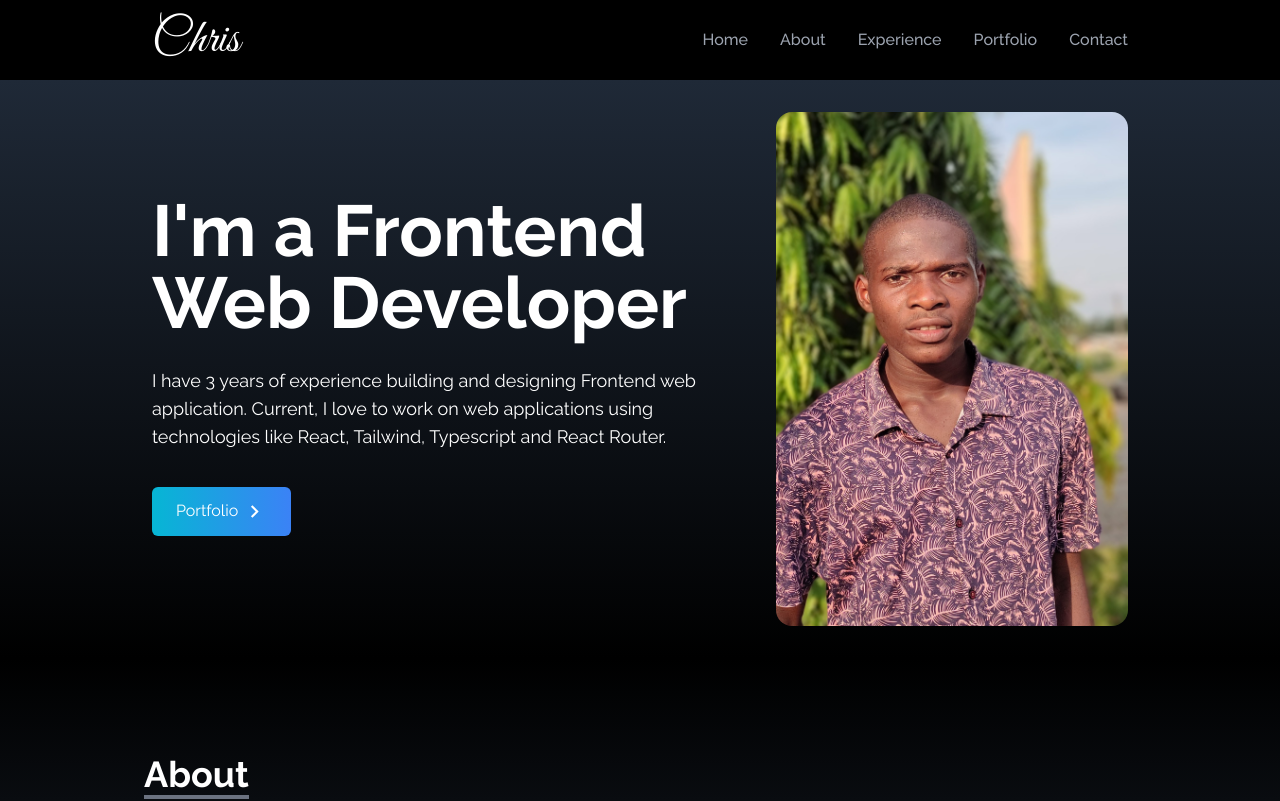
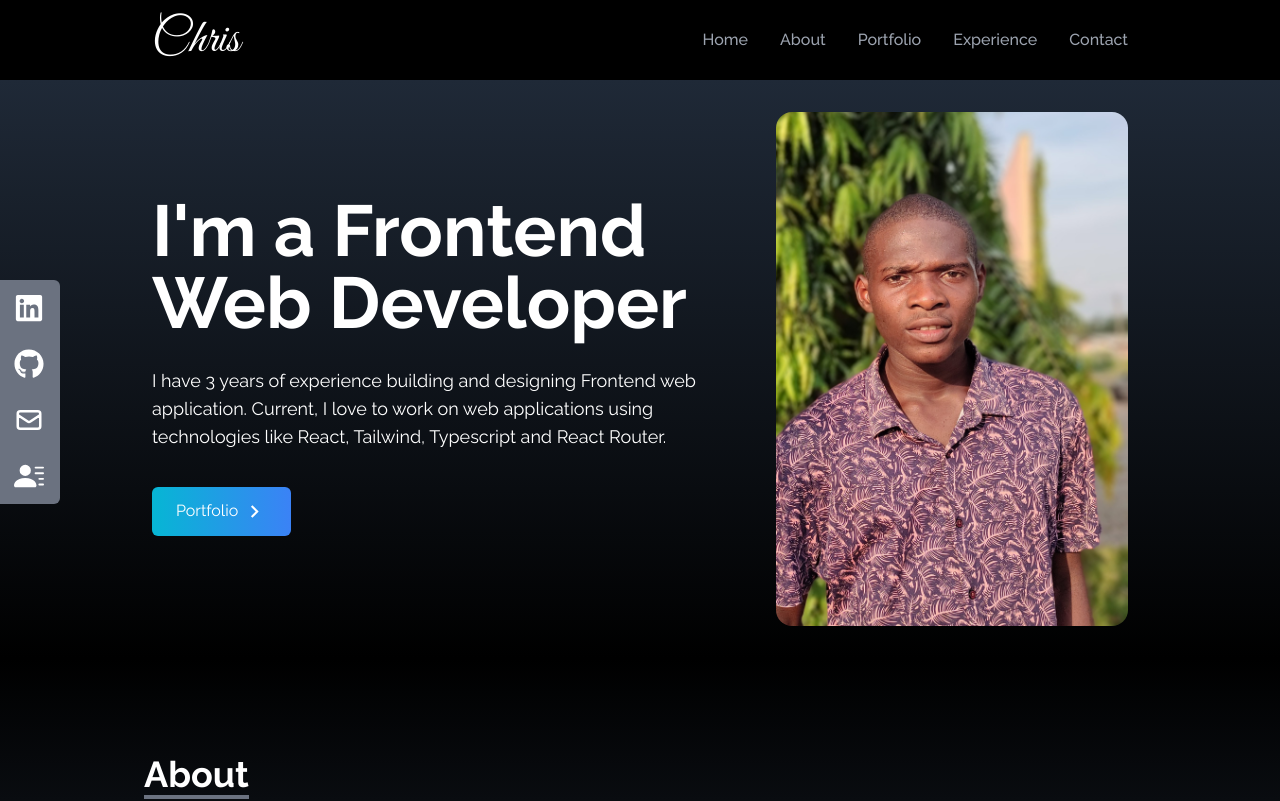
Before and after one commit to chrisnebo2/Portfolio, a React (Vite) app: page / in a window 1280 px wide. Shown: the top 801 px of the page. Built offline with nearby package versions, Linux system fonts and the light colour scheme.

Commit message:
Added social icons

```diff
--- a/src/components/NavBar.jsx
+++ b/src/components/NavBar.jsx
@@ -15,11 +15,11 @@ function NavBar() {
         },
         {
             id: 3,
-            link: "experience"
+            link: "portfolio"
         },
         {
             id: 4,
-            link: "portfolio"
+            link: "experience"
         },
         {
             id: 5,
--- a/src/components/SocialLinks.jsx
+++ b/src/components/SocialLinks.jsx
@@ -48,15 +48,16 @@ function SocialLinks() {
         },
     ]
   return (
-    <div className="hidden w-full xl:flex-col xl:top-[35%] xl:left-0 xl:fixed">
+    <div className="hidden xl:flex flex-col top-[35%] left-0 fixed">
         <ul>
             {
                 socials.map(({id, download, href, style, child}) => {
                 return (
-                    <li key={id} className={`flex items-center xl:w-40 h-14 px-4 bg-gray-500 xl:ml-[-100px] xl:hover:ml-[-5px] xl:${style} xl:duration-300`}>
+                    <li key={id} className={`flex items-center w-40 h-14 px-4 bg-gray-500 ml-[-100px] hover:ml-[-5px] ${style} duration-300`}>
                         <a
                             href={href}
                             download={download}
+                            target="_blank"
                             rel="noreferrer"
                             className="flex justify-between items-center w-full text-white"
                         >
```
Also changed, not shown: vite.config.js.timestamp-1677000347008.mjs (deleted, +0 -10 lines).
